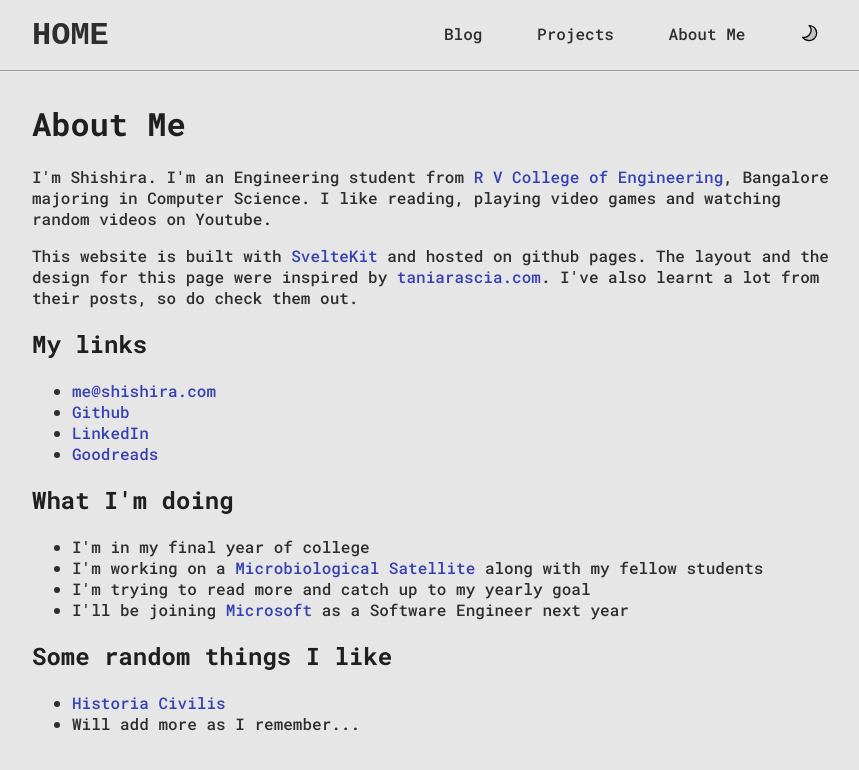
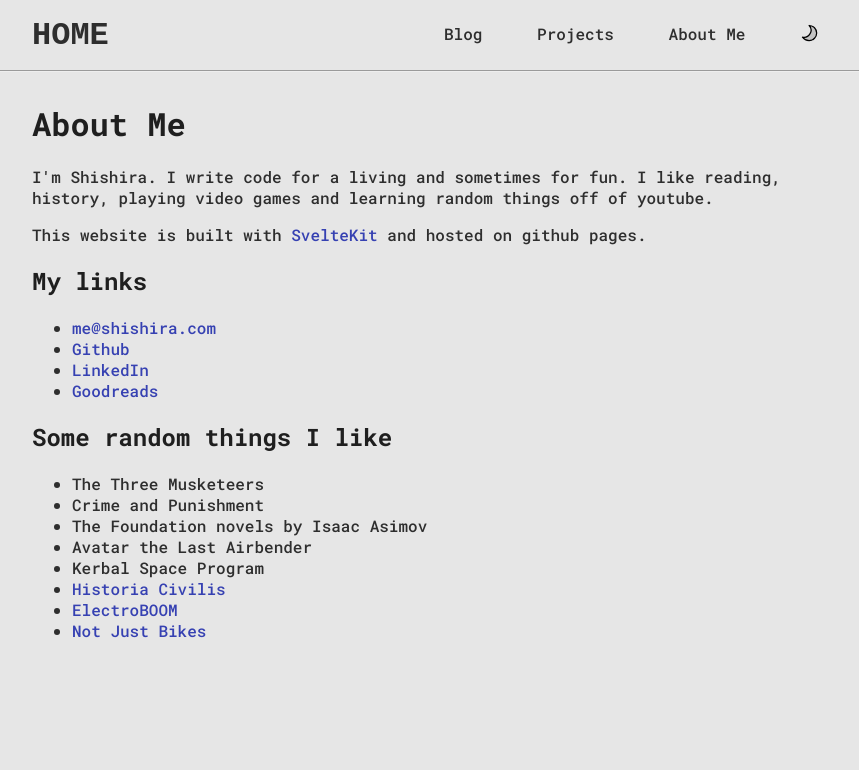
Before and after one commit to shishiraiyar/shishiraiyar.github.io, a SvelteKit app: page /about in a window 1280 px wide. Shown: the top 770 px of the page, without its empty margins (208-1067 px from the left). Built offline with nearby package versions, Linux system fonts and the light colour scheme.

Commit message:
Update information

```diff
--- a/src/components/Projectcard.svelte
+++ b/src/components/Projectcard.svelte
@@ -30,7 +30,6 @@
 
     a {
         text-decoration: none;
-        color: var(--secondary-text-color);
         border: 1px solid var(--button-border-color);
         background-color: var(--button-background-color);
         border-radius: 12px;
--- a/src/components/Titlecard.svelte
+++ b/src/components/Titlecard.svelte
@@ -10,7 +10,7 @@
     <div class="text">
         <h1>Hey, I'm Shishira</h1>
         <p>I like building things, which nowadays often involves programming</p>
-        <p>I'm also into reading, history, space stuff among other things </p>
+        <p>I'm also into reading, history, space, videogames among other things </p>
     </div>
 
 
--- a/src/routes/about/+page.svelte
+++ b/src/routes/about/+page.svelte
@@ -1,30 +1,39 @@
 <div class="container">
     <h1>About Me</h1>
-    <p>I'm Shishira. I'm an Engineering student from <a href="https://rvce.edu.in/">R V College of Engineering</a>, Bangalore majoring in Computer Science.
-    I like reading, playing video games and watching random videos on Youtube. </p>
+    <p>
+        I'm Shishira. I write code for a living and sometimes for fun. I like
+        reading, history, playing video games and learning random things off of
+        youtube.
+    </p>
 
-    <p>This website is built with <a href="https://kit.svelte.dev/">SvelteKit</a> and hosted on github pages. The layout and the design for this page were inspired by
-    <a href="https://taniarascia.com">taniarascia.com</a>. I've also learnt a lot from their posts, so do check them out.</p>
-
+    <p>
+        This website is built with <a href="https://kit.svelte.dev/"
+            >SvelteKit</a
+        > and hosted on github pages.
+    </p>
     <h2>My links</h2>
     <ul>
         <li><a href="mailto:me@shishira.com">me@shishira.com</a></li>
         <li><a href="https://github.com/shishiraiyar">Github</a></li>
-        <li><a href="https://www.linkedin.com/in/shishiraiyar/">LinkedIn</a></li>
+        <li>
+            <a href="https://www.linkedin.com/in/shishiraiyar/">LinkedIn</a>
+        </li>
         <li><a href="https://goodreads.com/shishiraiyar">Goodreads</a></li>
-    </ul>
-
-    <h2>What I'm doing</h2>
-    <ul>
-        <li>I'm in my final year of college</li>
-        <li>I'm working on a <a href="https://www.teamantariksh.in/rvsat/">Microbiological Satellite</a> along with my fellow students</li>
-        <li>I'm trying to read more and catch up to my yearly goal</li>
-        <li>I'll be joining <a href="https://www.microsoft.com/">Microsoft</a> as a Software Engineer next year</li>
     </ul>
 
     <h2>Some random things I like</h2>
     <ul>
-        <li><a href="https://www.youtube.com/@HistoriaCivilis">Historia Civilis</a></li>
-        <li>Will add more as I remember...</li>
+        <li>The Three Musketeers</li>
+        <li>Crime and Punishment</li>
+        <li>The Foundation novels by Isaac Asimov</li>
+        <li>Avatar the Last Airbender</li>
+        <li>Kerbal Space Program</li>
+        <li>
+            <a href="https://www.youtube.com/@HistoriaCivilis"
+                >Historia Civilis</a
+            >
+        </li>
+        <li><a href="https://www.youtube.com/@ElectroBOOM">ElectroBOOM</a></li>
+        <li><a href="https://www.youtube.com/@NotJustBikes">Not Just Bikes</a></li>
     </ul>
 </div>
```
